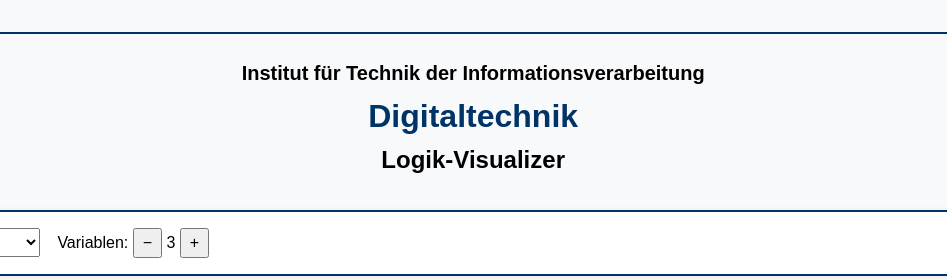
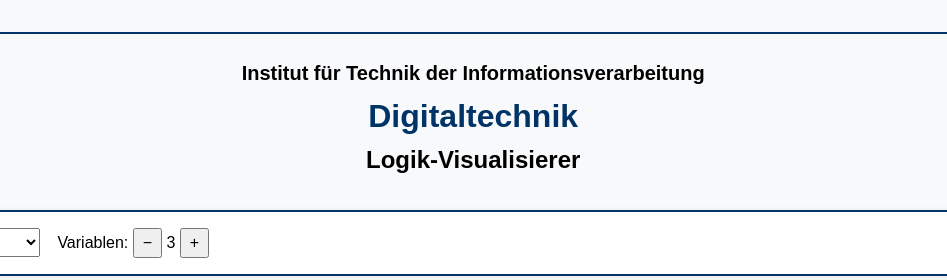
Before and after one commit to jknotrowling/DT-Visualisierer, a plain HTML site: page index.html in a window 1280 px wide. Shown: the top 280 px of the page, 202-1149 px from the left. Drawn offline with Linux system fonts and the light colour scheme.

Commit message:
Update index.html

```diff
--- a/index.html
+++ b/index.html
@@ -102,7 +102,7 @@
       <div class="title-group">
         <h1>Institut für Technik der Informationsverarbeitung</h1>
         <h2>Digitaltechnik</h2>
-        <h3>Logik-Visualizer</h3>
+        <h3>Logik-Visualisierer</h3>
       </div>
       <img src="assets/ITIV_logo.svg" alt="ITIV Logo" class="logo itiv" role="img">
     </header>
```
